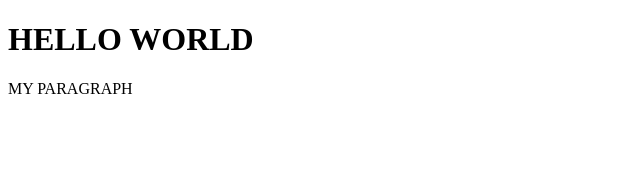
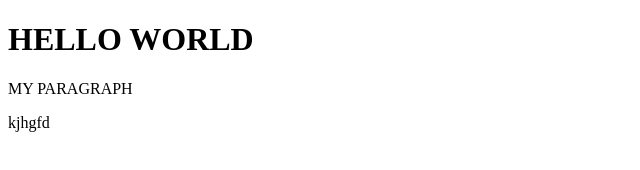
Before and after one commit to GabrielL14/MyFirstTestWebSite, a plain HTML site: page new-page.html in a window 1280 px wide. Shown: the full height of the page, 0-640 px from the left. Drawn offline with Linux system fonts and the light colour scheme.

Commit message:
Update new-page.html

```diff
--- a/new-page.html
+++ b/new-page.html
@@ -6,5 +6,6 @@
     <body>
         <h1>HELLO WORLD</h1>
         <p>MY PARAGRAPH</p>
+        <p>kjhgfd</p>
     </body>
 </html>
```
